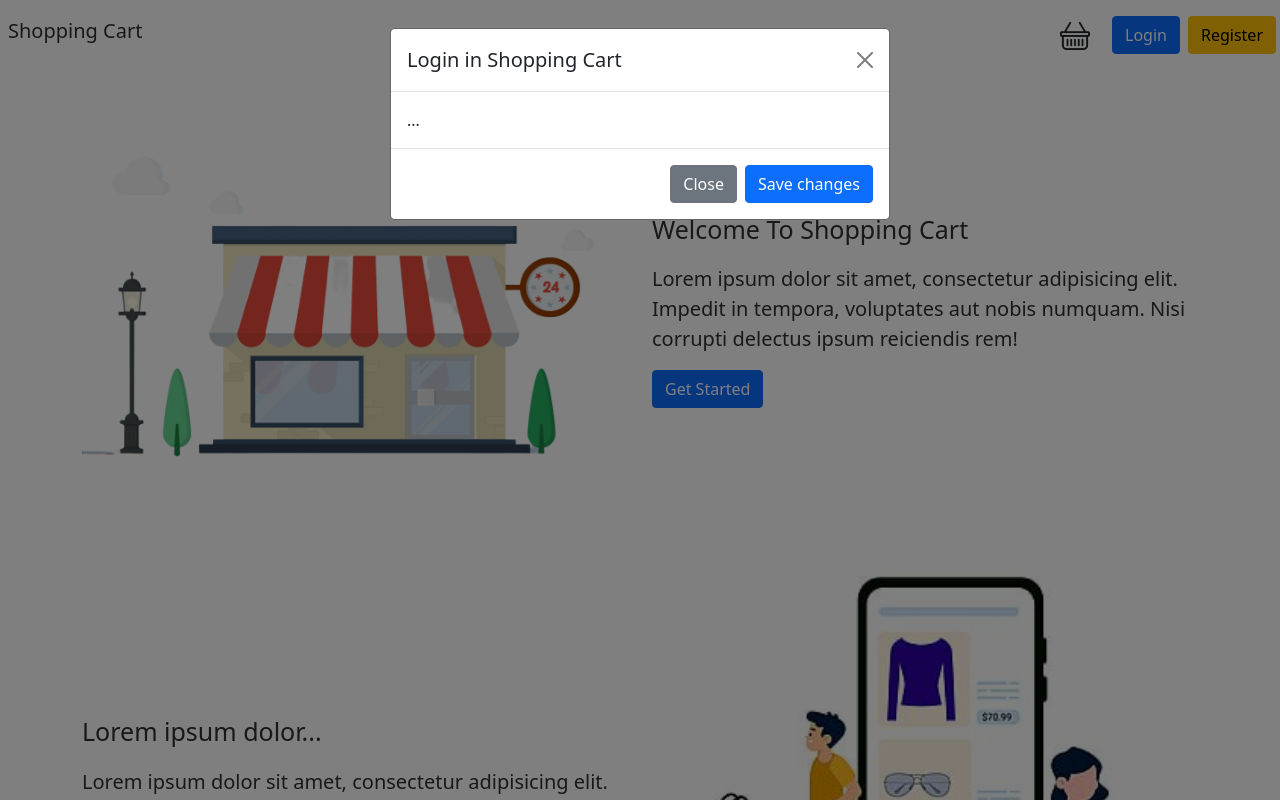
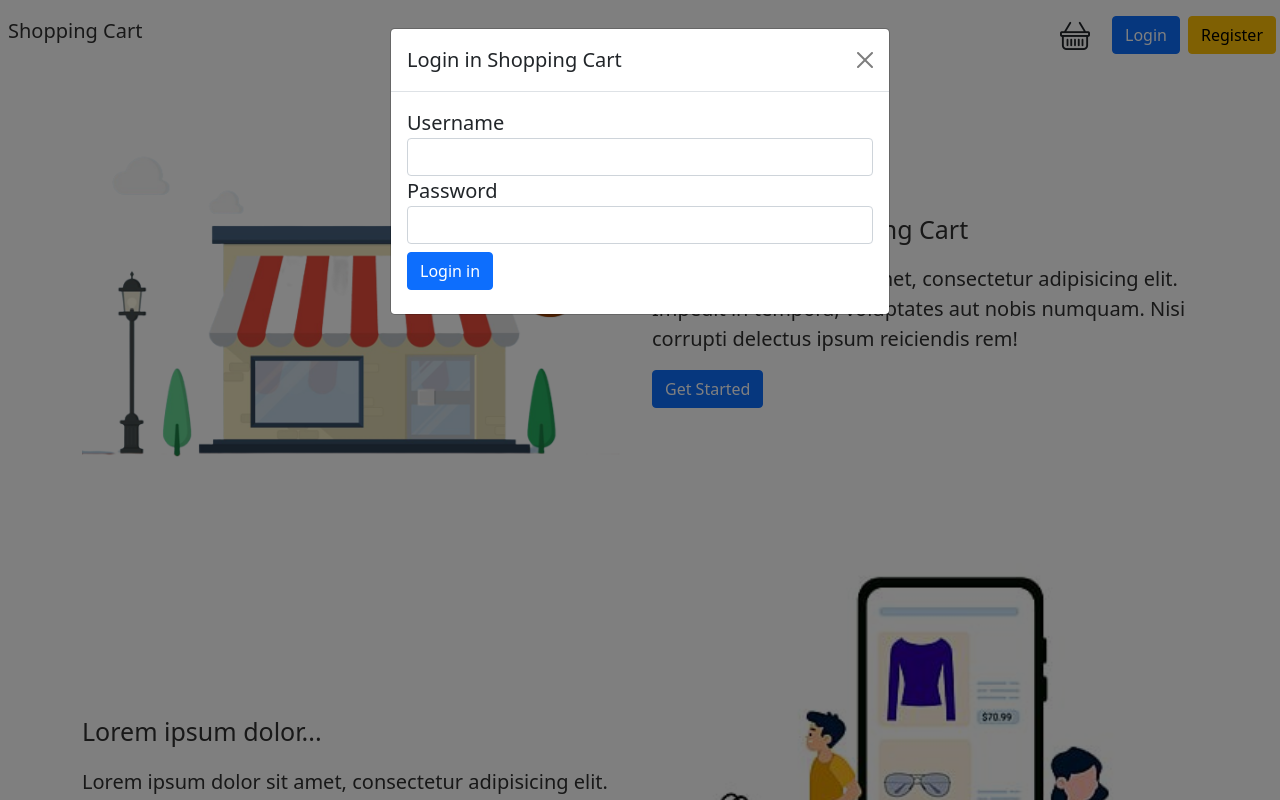
Before and after one commit to alimpp/shopping-cart, a Vue app: page / in a window 1280 px wide. Both pictures are taken after a click on the button "Login". Built offline with nearby package versions, Linux system fonts and the light colour scheme.

Commit message:
make login and register

```diff
--- a/src/assets/css/main.css
+++ b/src/assets/css/main.css
@@ -23,6 +23,8 @@
 
 .link{text-decoration: none;}
 
+.error_input{border: 1px solid red;}
+
 ::-webkit-scrollbar{width: 0px;}
 ::-webkit-scrollbar-track{background-color: #fafafa;border-radius: 5px;}
 ::-webkit-scrollbar-thumb{background-color: #fdfdfd; border-radius: 5px;}
--- a/src/components/cores/coreLogin.vue
+++ b/src/components/cores/coreLogin.vue
@@ -14,12 +14,15 @@
                 <button type="button" class="btn-close" data-bs-dismiss="modal" aria-label="Close"></button>
             </div>
             <div class="modal-body">
-                ...
+                <h5 class="modal-title" id="exampleModalLabel">Username</h5>
+                <input class="form-control" v-model="username" :class="{'error_input':usernameError}"/>
+                <p class="danger_color size_c" v-if="usernameError">{{usernameTextError}}</p>
+                <h5 class="modal-title" id="exampleModalLabel">Password</h5>
+                <input class="form-control" v-model="password" :class="{'error_input':passwordError}"/>
+                <p class="danger_color size_c" v-if="passwordError">{{passwordTextError}}</p>
+                <button class="btn btn-primary my-2" @click="doLogin">Login in</button>
             </div>
-            <div class="modal-footer">
-                <button type="button" class="btn btn-secondary" data-bs-dismiss="modal">Close</button>
-                <button type="button" class="btn btn-primary">Save changes</button>
-            </div>
+
             </div>
         </div>
         </div>
@@ -28,8 +31,37 @@
 </template>
 
 <script>
+import Swal from 'sweetalert2'
 export default {
-
+    data(){
+        return{
+            username : "" ,
+            password : "" ,
+            usernameError : false ,
+            usernameTextError : "Username Required...!" ,
+            passwordError : false ,
+            passwordTextError : "Password Required...!"
+        }
+    } ,
+    methods : {
+        doLogin(){
+            let isDone = true
+            if(this.username.length < 5){isDone = false , this.usernameError = true}else{this.usernameError = false}
+            if(this.password.length < 8){isDone = false , this.passwordError = true}else{this.passwordError = false}
+            if(isDone){
+                Swal.fire({
+                position: 'top',
+                icon: 'success',
+                title: 'Login is Done',
+                showConfirmButton: false,
+                timerProgressBar : true ,
+                toast : true ,
+                timer: 4000
+                })
+                this.$router.push('/')
+            }
+        }
+    }
 }
 </script>
 
--- a/src/components/cores/coreRegister.vue
+++ b/src/components/cores/coreRegister.vue
@@ -14,11 +14,13 @@
                 <button type="button" class="btn-close" data-bs-dismiss="modal" aria-label="Close"></button>
             </div>
             <div class="modal-body">
-                ...
-            </div>
-            <div class="modal-footer">
-                <button type="button" class="btn btn-secondary" data-bs-dismiss="modal">Close</button>
-                <button type="button" class="btn btn-primary">Save changes</button>
+                <h5 class="modal-title" id="exampleModalLabel">Username</h5>
+                <input class="form-control" v-model="username" :class="{'error_input':usernameError}"/>
+                <p class="danger_color size_c" v-if="usernameError">{{usernameTextError}}</p>
+                <h5 class="modal-title" id="exampleModalLabel">Password</h5>
+                <input class="form-control" v-model="password" :class="{'error_input':passwordError}"/>
+                <p class="danger_color size_c" v-if="passwordError">{{passwordTextError}}</p>
+                <button class="btn btn-secondary my-2" @click="register">Register</button>
             </div>
             </div>
         </div>
@@ -29,7 +31,22 @@
 
 <script>
 export default {
-
+    data(){
+        return{
+            username : "" ,
+            password : "" ,
+            usernameError : false ,
+            usernameTextError : "Username Required...!" ,
+            passwordError : false ,
+            passwordTextError : "Password Required...!"
+        }
+    } ,
+    methods : {
+        register(){
+            if(this.username.length < 5){this.usernameError = true}else{this.usernameError = false}
+            if(this.password.length < 8){this.passwordError = true}else{this.passwordError = false}
+        }
+    }
 }
 </script>
 
```
Also changed, not shown: 1 other file (tests, documents, lock files or other folders).
